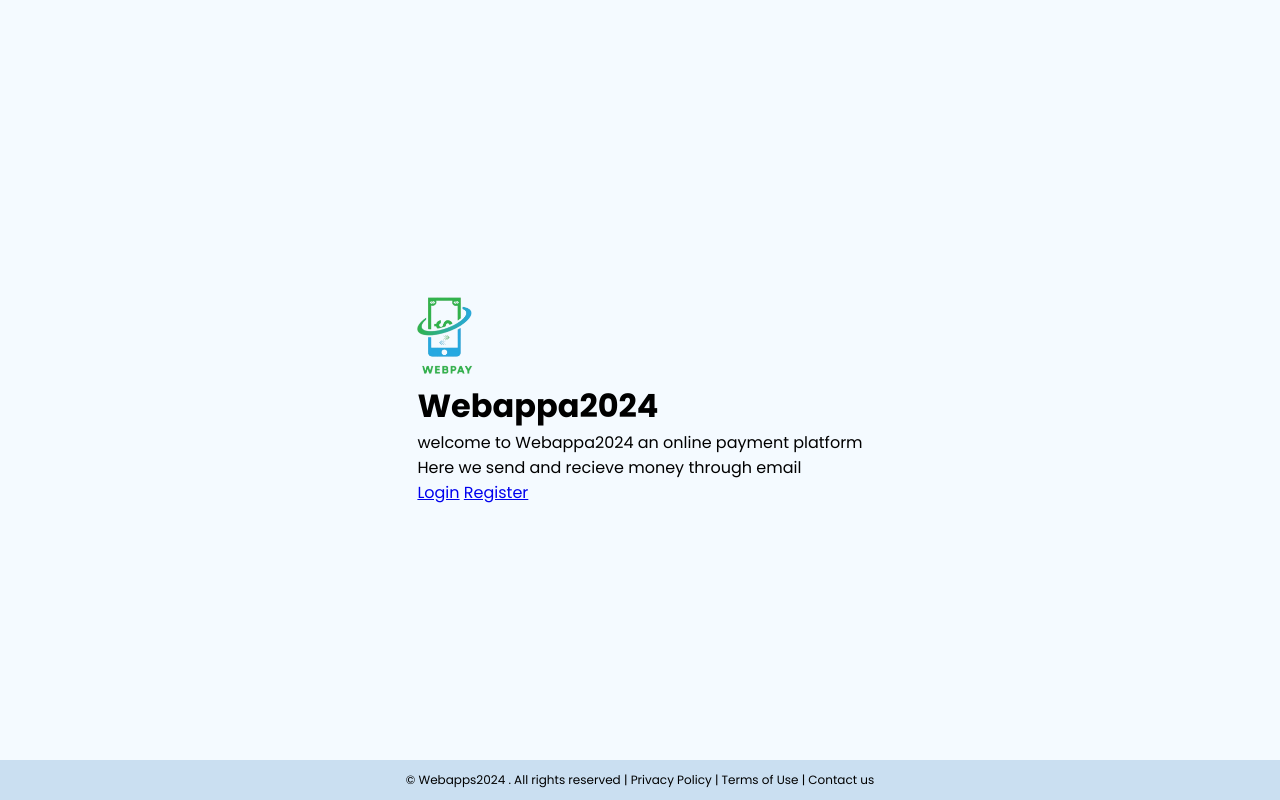
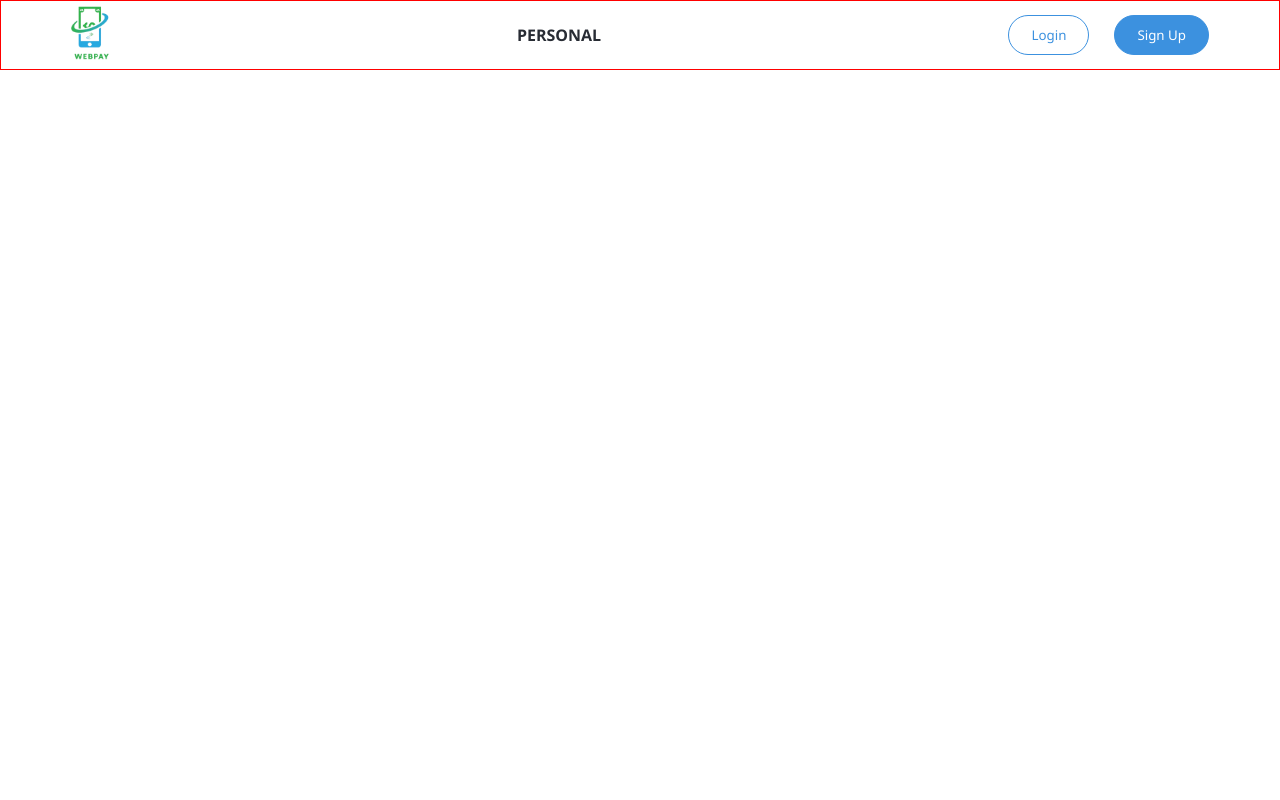
Before and after one commit to Derrick99234/webpayapps2024, a Django app: page / in a window 1280 px wide. Run offline with Django 5.2, Linux system fonts and the light colour scheme; some web fonts are replaced.

Commit message:
working on the functionality

```diff
--- /dev/null
+++ b/webapps2024/static/css/home.css
@@ -0,0 +1,58 @@
+*{
+    margin: 0;
+    padding: 0;
+    box-sizing: border-box;
+    font-family: 'Segoe UI', Tahoma, Geneva, Verdana, sans-serif;
+    text-decoration: none;
+}
+
+:root{
+    --primary-color: #3c91df;
+    --text-dark: #282c34;
+    --white: #fff;
+}
+
+.head{
+    position: fixed;
+    top: 0;
+    left: 0;
+    right: 0;
+    display: flex;
+    align-items: center;
+    justify-content: space-between;
+    height: 70px;
+    width: 100%;
+    border: 1px solid red;
+    background-color: var(--white);
+    padding: 0 70px;
+}
+.logo > a img{
+    height: 55px;
+}
+
+.head a{
+    color: var(--text-dark);
+    font-weight: 600;
+}
+
+.auth{
+    display: flex;
+    gap: 25px;
+    align-items: center;
+}
+
+
+.btn{
+    padding: 10px 22px;
+    border-radius: 50px;
+    border: 1px solid var(--primary-color);
+    background-color: var(--white);
+    color: var(--primary-color);
+    font-weight: 500;
+}
+
+.auth :last-child{
+    background-color: var(--primary-color);
+    color: var(--white);
+
+}
--- a/webapps2024/templates/index.html
+++ b/webapps2024/templates/index.html
@@ -1,37 +1,32 @@
+{% load static %}
 <!DOCTYPE html>
-{% load static %}
 <html lang="en">
-  <head>
-    <link rel="stylesheet" href="{% static 'css/style.css' %}" />
+    <link rel="stylesheet" href="{% static 'css/home.css' %}" />
     <link
       rel="shortcut icon"
-      href="./assets/webpay-logo.png"
+      href="{% static 'images/webpay-logo.png' %}"
       type="image/x-icon"
     />
     <meta charset="UTF-8" />
     <meta name="viewport" content="width=device-width, initial-scale=1.0" />
     <title>Webapps2024</title>
   </head>
-  <body>
+<body>
+    <header class="head">
+        <div class="logo">
+            <a href=""><img src="{% static 'images/webpay-logo.png' %}" alt=""></a>
+        </div>
+        <a href="#">PERSONAL</a>
+        <div class="auth">
+            <button class="btn">Login</button>
+            <button class="btn">Sign Up</button>
+        </div>
+    </header>
     <main>
-      <img
-        class="img"
-        src="{% static 'Images/webpay-logo.png' %}"
-        alt="logo icon"
-      />
-      <h1>Webappa2024</h1>
-      <p>welcome to Webappa2024 an online payment platform</p>
-      <p>Here we send and recieve money through email</p>
-      <a href="/login">Login</a>
-      <a href="/register">Register</a>
+        <h1>Webapps2024</h1>
+        <p>
+            This is a web app for making payment and recieving transfer.
+        </p>
     </main>
-
-    <footer class="authfooter">
-      <p>
-        © Webapps2024 . All rights reserved | Privacy Policy | Terms of Use |
-        Contact us
-      </p>
-    </footer>
-     <script src="{% static "js/script.js" %}"></script>
-  </body>
+</body>
 </html>
```
Also changed, not shown: webapps2024/static/css/dashboard.css (added, +173 -0 lines), webapps2024/templates/dashboard.html (added, +69 -0 lines), IMG-20240406-WA0004.jpg (added), bell.svg (added), settings.svg (added).
